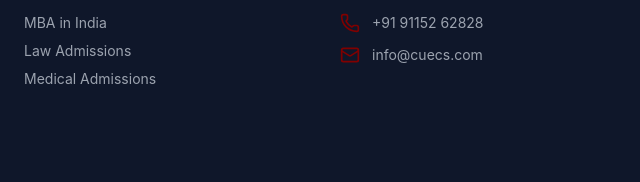
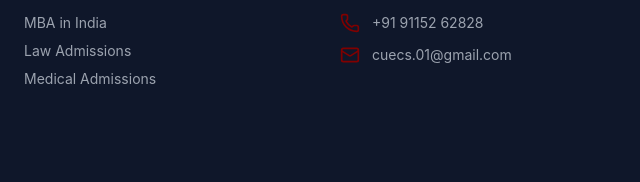
Before and after one commit to CUECS01/.com, a plain HTML site: page services.html in a window 1280 px wide. Shown: the part 2867-3049 px from the top of the page, 640-1280 px from the left. Drawn offline with nearby package versions, Linux system fonts and the light colour scheme.

Commit message:
Update services.html

```diff
--- a/services.html
+++ b/services.html
@@ -385,7 +385,7 @@
                         </li>
                         <li class="flex items-start">
                             <i data-lucide="mail" class="w-5 h-5 mr-3 text-brand-maroon"></i>
-                            <a href="mailto:info@cuecs.com" class="hover:text-white">info@cuecs.com</a>
+                            <a href="mailto:info@cuecs.com" class="hover:text-white">cuecs.01@gmail.com</a>
                         </li>
                     </ul>
                 </div>
```
